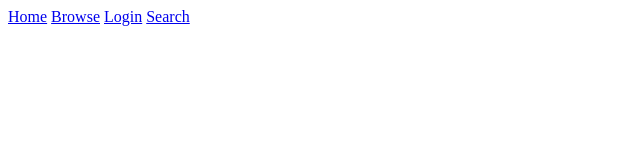
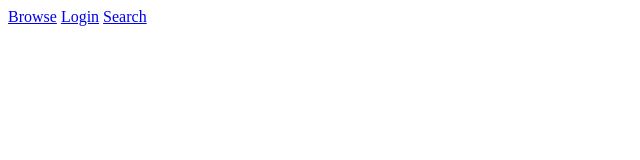
Before and after one commit to awilliams62090/Project-1, a plain HTML site: page browse.html in a window 1280 px wide. Shown: the full height of the page, 0-640 px from the left. Drawn offline with Linux system fonts and the light colour scheme.

Commit message:
Revert "whoops sorry one more time"
This reverts commit 654c385cfd2f113432e3333c2719a4cf29245df6.

```diff
--- a/browse.html
+++ b/browse.html
@@ -10,7 +10,6 @@
 </head>
 <body>
         <div id="navbarr">
-                <a href="index.html">Home</a>
                 <a href="browse.html">Browse</a>
                 <a href="login.html">Login</a>
                 <a href="search.html">Search</a>
```
Also changed, not shown: index.html (+0 -1 lines), login.html (+0 -1 lines), search.html (+0 -1 lines).
